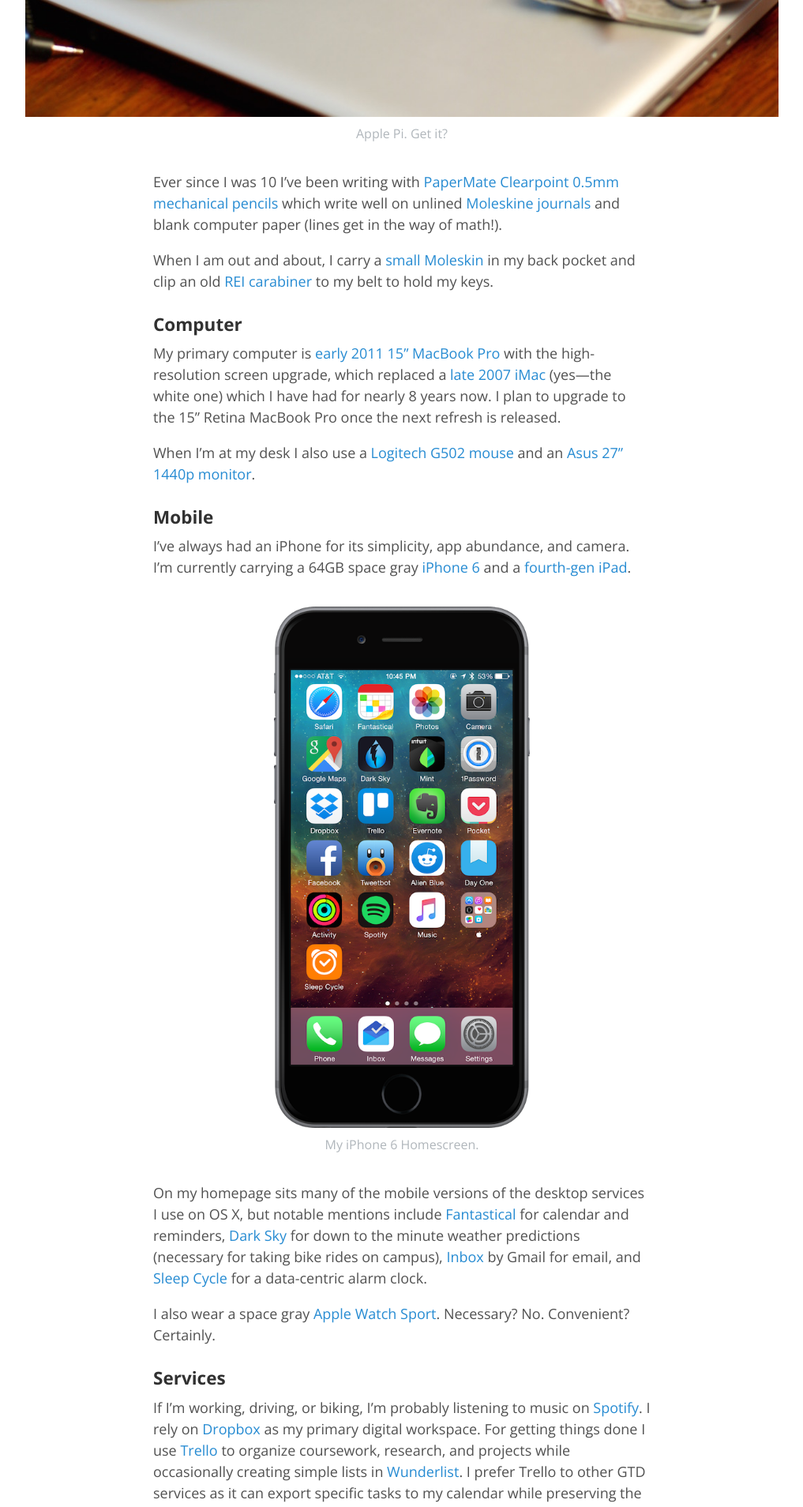
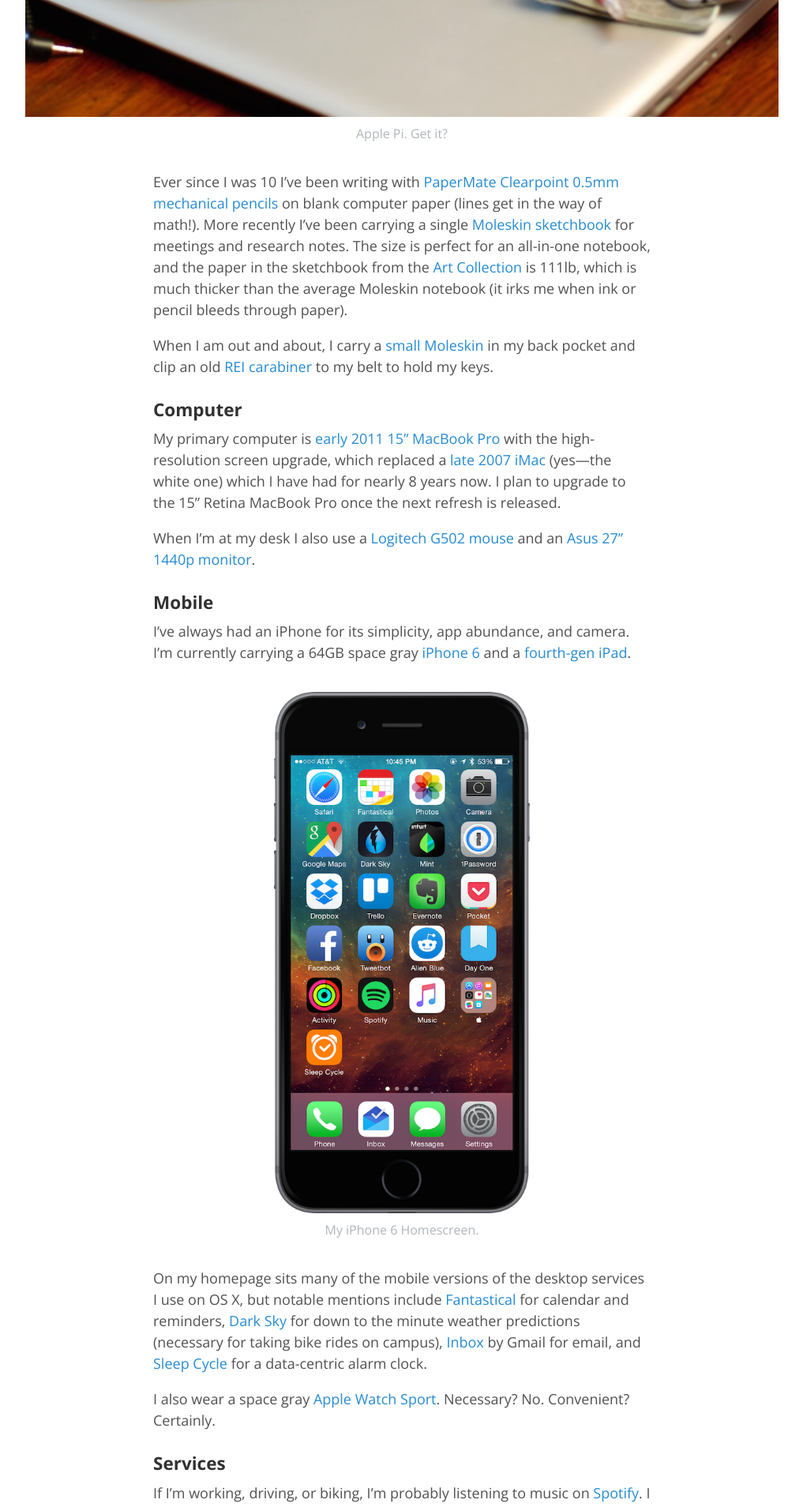
Before and after one commit to fredhohman/fredhohman.github.io, a Jekyll site: the page built from stuff-i-use.md, in a window 1280 px wide. Shown: the part 1192-3100 px from the top of the page at 79% size, without its empty margins (131-1148 px from the left). Built offline with Jekyll 4.4.1, drawn with Linux system fonts in a browser that asks for light colours.

Commit message:
Multiple Updates
Added new post
Editted previous post
Changed figure css
Added new images

```diff
--- a/_sass/_figure.scss
+++ b/_sass/_figure.scss
@@ -24,6 +24,7 @@
 figure img.full {
     margin-left: auto;
     margin-right: auto;
+    float: none;
 }
 
 //Single image
--- a/stuff-i-use.md
+++ b/stuff-i-use.md
@@ -19,7 +19,7 @@
 	<figcaption>Apple Pi. Get it?</figcaption>
 </figure>
 
-Ever since I was 10 I've been writing with [PaperMate Clearpoint 0.5mm mechanical pencils][pencil] which write well on unlined [Moleskine journals][moleskin-large] and blank computer paper (lines get in the way of math!).
+Ever since I was 10 I've been writing with [PaperMate Clearpoint 0.5mm mechanical pencils][pencil] on blank computer paper (lines get in the way of math!). More recently I've been carrying a single [Moleskin sketchbook][moleskin-sketch] for meetings and research notes. The size is perfect for an all-in-one notebook, and the paper in the sketchbook from the [Art Collection][moleskin-art] is 111lb, which is much thicker than the average Moleskin notebook (it irks me when ink or pencil bleeds through paper).
 
 When I am out and about, I carry a [small Moleskin][moleskin] in my back pocket and clip an old [REI carabiner][carabiner] to my belt to hold my keys.
 
@@ -128,6 +128,8 @@
 [the-setup]: https://usesthis.com "The Setup."
 [ps]: http://paulstamatiou.com/stuff-i-use/ "Paul Stamatiou."
 [watch]: https://support.apple.com/kb/SP717?locale=en_US "Apple Watch Sport."
-[moleskin-large]: http://www.moleskine.com/us/collections/model/product/set-of-3-plain-cahier-journals-black-extra-large "Moleskin."
+[moleskin-sketch]: https://store.moleskine.com/usa/notebooks/creativity/sketchbook/p39?lang=en-us&ic=arKvSg%3D%3D "Moleskin Sketchbook."
 [the-setup]: https://usesthis.com "The Setup."
 [fluid]: http://fluidapp.com "Fluid App."
+
+[moleskin-art]: http://www.moleskine.com/microsites/artcollection "Moleskin Art Collection."
```
Also changed, not shown: _posts/blog/2015-08-22-hello-world.md (+2 -2 lines), _posts/blog/2015-08-30-gt-cse-10-year-anniversary.md (added, +47 -0 lines), images/blog/gt-cse-10-year-anniversary-2.jpg (added), images/blog/gt-cse-10-year-anniversary-3.jpg (added), images/blog/gt-cse-10-year-anniversary.png (added), images/blog/uga-gt.png.
